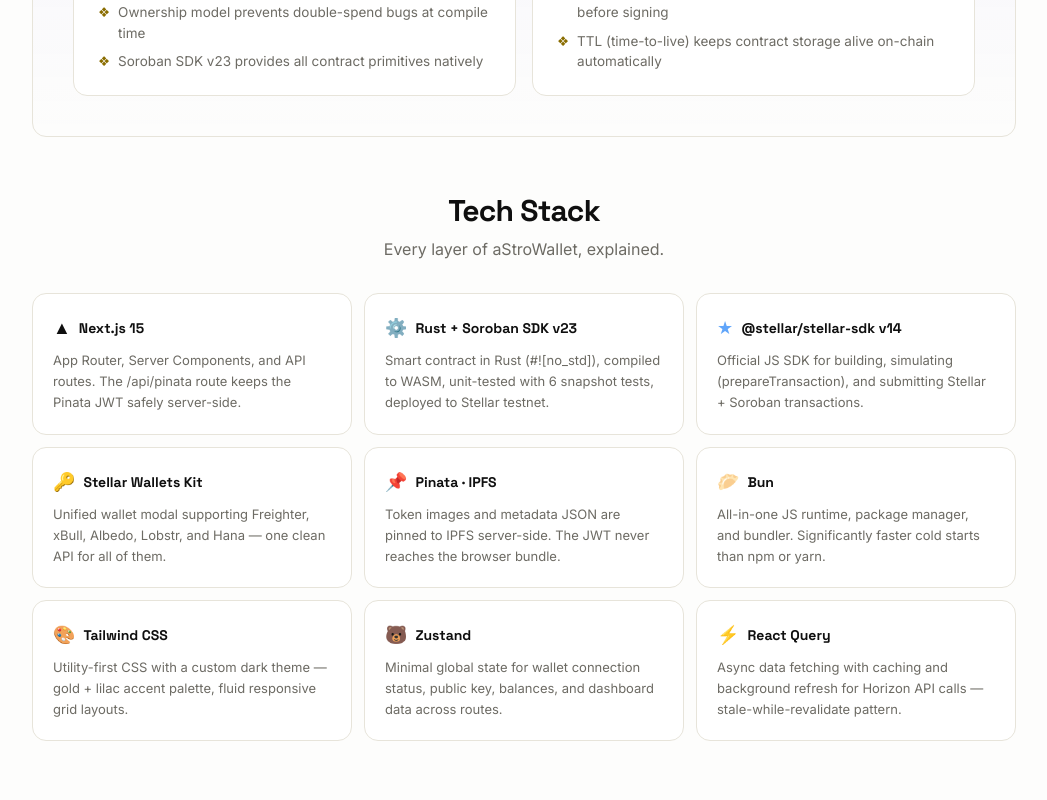
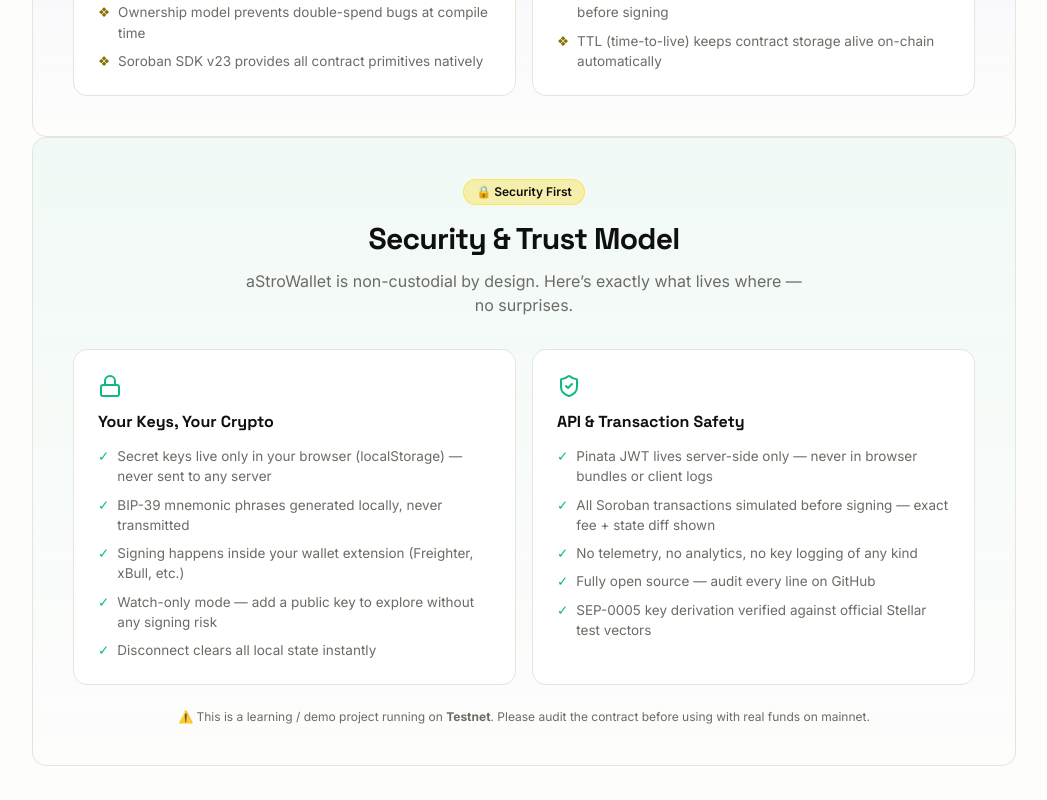
Before and after one commit to vilashturkane/aStroWallet, a Next.js app in the folder client/: page / in a window 1280 px wide. Shown: the part 4100-4900 px from the top of the page, without its empty margins (116-1163 px from the left). Built offline with nearby package versions, Linux system fonts and the light colour scheme.

Commit message:
feat(landing): add Security & Trust Model section with non-custodial guarantees

```diff
--- a/client/app/page.tsx
+++ b/client/app/page.tsx
@@ -17,6 +17,7 @@
   Activity,
   Cpu,
   Terminal,
+  Lock,
 } from "lucide-react";
 import { Button } from "@/components/ui/button";
 import { Badge } from "@/components/ui/badge";
@@ -398,6 +399,46 @@
         </div>
       </section>
 
+      {/* ---------- Security ---------- */}
+      <section className="rounded-lg border border-border bg-gradient-to-b from-emerald-500/5 to-transparent p-8 sm:p-10">
+        <div className="mb-8 text-center">
+          <Badge variant="gold" className="mb-4 px-3 py-1 text-xs">
+            🔒 Security First
+          </Badge>
+          <h2 className="font-display text-3xl font-bold tracking-tight">Security & Trust Model</h2>
+          <p className="mx-auto mt-3 max-w-xl text-muted-foreground">
+            aStroWallet is non-custodial by design. Here’s exactly what lives where — no surprises.
+          </p>
+        </div>
+        <div className="grid gap-4 md:grid-cols-2">
+          <div className="rounded-lg border border-border bg-card p-6">
+            <Lock className="mb-3 h-6 w-6 text-emerald-500" />
+            <h3 className="font-display font-bold">Your Keys, Your Crypto</h3>
+            <ul className="mt-3 space-y-2 text-[13.5px] text-muted-foreground">
+              <li className="flex gap-2"><span className="text-emerald-500">✓</span> Secret keys live only in your browser (localStorage) — never sent to any server</li>
+              <li className="flex gap-2"><span className="text-emerald-500">✓</span> BIP-39 mnemonic phrases generated locally, never transmitted</li>
+              <li className="flex gap-2"><span className="text-emerald-500">✓</span> Signing happens inside your wallet extension (Freighter, xBull, etc.)</li>
+              <li className="flex gap-2"><span className="text-emerald-500">✓</span> Watch-only mode — add a public key to explore without any signing risk</li>
+              <li className="flex gap-2"><span className="text-emerald-500">✓</span> Disconnect clears all local state instantly</li>
+            </ul>
+          </div>
+          <div className="rounded-lg border border-border bg-card p-6">
+            <ShieldCheck className="mb-3 h-6 w-6 text-emerald-500" />
+            <h3 className="font-display font-bold">API & Transaction Safety</h3>
+            <ul className="mt-3 space-y-2 text-[13.5px] text-muted-foreground">
+              <li className="flex gap-2"><span className="text-emerald-500">✓</span> Pinata JWT lives server-side only — never in browser bundles or client logs</li>
+              <li className="flex gap-2"><span className="text-emerald-500">✓</span> All Soroban transactions simulated before signing — exact fee + state diff shown</li>
+              <li className="flex gap-2"><span className="text-emerald-500">✓</span> No telemetry, no analytics, no key logging of any kind</li>
+              <li className="flex gap-2"><span className="text-emerald-500">✓</span> Fully open source — audit every line on GitHub</li>
+              <li className="flex gap-2"><span className="text-emerald-500">✓</span> SEP-0005 key derivation verified against official Stellar test vectors</li>
+            </ul>
+          </div>
+        </div>
+        <p className="mt-6 text-center text-xs text-muted-foreground">
+          ⚠️ This is a learning / demo project running on <strong>Testnet</strong>. Please audit the contract before using with real funds on mainnet.
+        </p>
+      </section>
+
       {/* ---------- Tech ---------- */}
       <section className="py-14">
         <h2 className="text-center font-display text-3xl font-bold tracking-tight">Tech Stack</h2>
```
